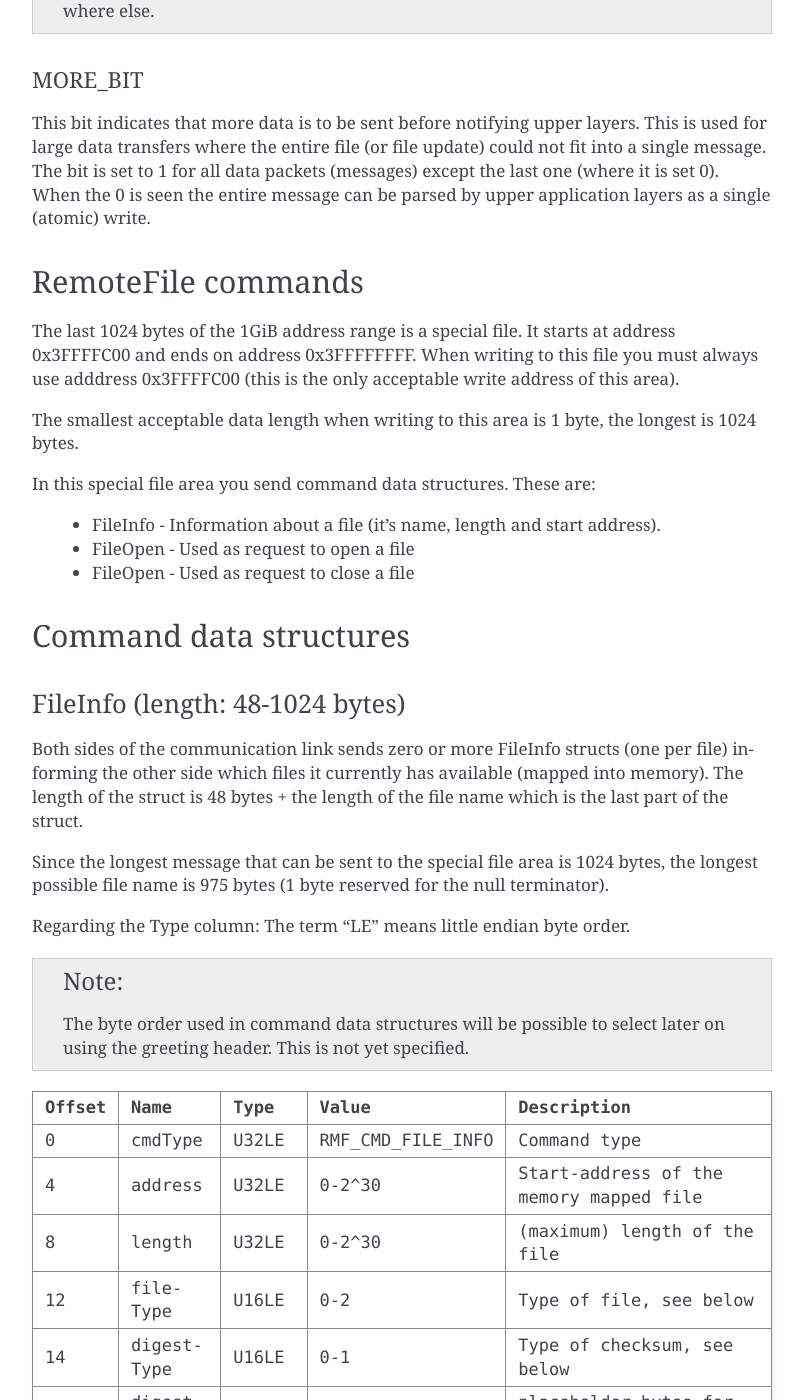
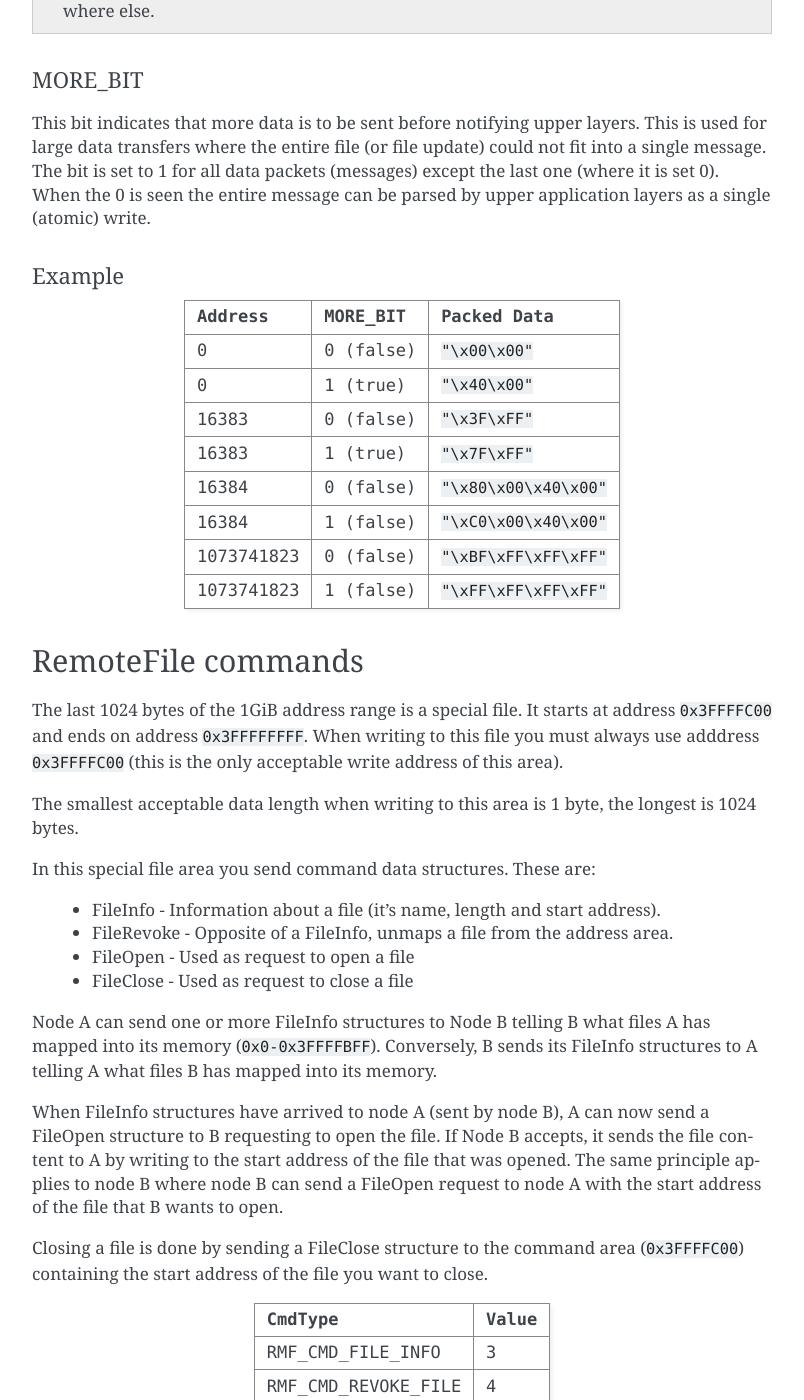
Before and after one commit to cogu/apx-doc, a Sphinx documentation site: the page built from doc/remotefile.rst, in a window 1280 px wide and 1400 px high, scrolled down 5252 px. Shown: the whole window, without its empty margins (388-1192 px from the left). Built offline with Sphinx 7.4.7, drawn with Linux system fonts in a browser that asks for light colours; some of the changed text lies outside the part shown.

Commit message:
improvements to remotefile documentation

```diff
--- a/doc/remotefile.rst
+++ b/doc/remotefile.rst
@@ -1,5 +1,5 @@
-RemoteFile
-==========
+RemoteFile 1.0 (draft)
+======================
 
 .. toctree::
    :maxdepth: 2
@@ -254,21 +254,72 @@ This bit indicates that more data is to be sent before notifying upper layers.
 This is used for large data transfers where the entire file (or file update) could not fit into a single message.
 The bit is set to 1 for all data packets (messages) except the last one (where it is set 0). When the 0 is seen the entire message can be parsed by upper application layers as a single (atomic) write.
 
+Example
+^^^^^^^
+
+.. rst-class:: table-numbers
+
+   +------------+-------------+------------------------+
+   |   Address  | MORE_BIT    |   Packed Data          |
+   +============+=============+========================+
+   |     0      |  0 (false)  | ``"\x00\x00"``         |
+   +------------+-------------+------------------------+
+   |     0      |  1 (true)   | ``"\x40\x00"``         |
+   +------------+-------------+------------------------+
+   |   16383    |  0 (false)  | ``"\x3F\xFF"``         |
+   +------------+-------------+------------------------+
+   |   16383    |  1 (true)   | ``"\x7F\xFF"``         |
+   +------------+-------------+------------------------+
+   |   16384    |  0 (false)  | ``"\x80\x00\x40\x00"`` |
+   +------------+-------------+------------------------+
+   |   16384    |  1 (false)  | ``"\xC0\x00\x40\x00"`` |
+   +------------+-------------+------------------------+
+   | 1073741823 |  0 (false)  | ``"\xBF\xFF\xFF\xFF"`` |
+   +------------+-------------+------------------------+
+   | 1073741823 |  1 (false)  | ``"\xFF\xFF\xFF\xFF"`` |
+   +------------+-------------+------------------------+
 
 RemoteFile commands
---------------------
+-------------------
 
-The last 1024 bytes of the 1GiB address range is a special file. It starts at address 0x3FFFFC00 and ends on address 0x3FFFFFFFF.
-When writing to this file you must always use adddress 0x3FFFFC00 (this is the only acceptable write address of this area).
+The last 1024 bytes of the 1GiB address range is a special file. It starts at address ``0x3FFFFC00`` and ends on address ``0x3FFFFFFFF``.
+When writing to this file you must always use adddress ``0x3FFFFC00`` (this is the only acceptable write address of this area).
 
 The smallest acceptable data length when writing to this area is 1 byte, the longest is 1024 bytes.
 
 In this special file area you send command data structures. These are:
 
   * FileInfo - Information about a file (it's name, length and start address).
+  * FileRevoke - Opposite of a FileInfo, unmaps a file from the address area.
   * FileOpen - Used as request to open a file
-  * FileOpen - Used as request to close a file
+  * FileClose - Used as request to close a file
 
+Node A can send one or more FileInfo structures to Node B telling B what files A has mapped into
+its memory (``0x0-0x3FFFFBFF``). Conversely, B sends its FileInfo structures to A telling A what files
+B has mapped into its memory.
+
+When FileInfo structures have arrived to node A (sent by node B), A can now send a FileOpen structure to B
+requesting to open the file. If Node B accepts, it sends the file content to A by writing to
+the start address of the file that was opened. The same principle applies to node B where node B can
+send a FileOpen request to node A with the start address of the file that B wants to open.
+
+Closing a file is done by sending a FileClose structure to the command area (``0x3FFFFC00``) containing
+the start address of the file you want to close.
+
+
+.. rst-class:: table-numbers
+
+   +---------------------+---------+
+   |   CmdType           |  Value  |
+   +=====================+=========+
+   | RMF_CMD_FILE_INFO   |    3    |
+   +---------------------+---------+
+   | RMF_CMD_REVOKE_FILE |    4    |
+   +---------------------+---------+
+   | RMF_CMD_FILE_OPEN   |    10   |
+   +---------------------+---------+
+   | RMF_CMD_FILE_CLOSE  |    11   |
+   +---------------------+---------+
 
 Command data structures
 -----------------------
@@ -315,8 +366,45 @@ Regarding the Type column: The term "LE" means little endian byte order.
 
    **digestType:**
 
-   * 0 - no digest, digestData array not used (default)
-   * 1 - digestData array contains a SHA256 digest
+   * 0 - no digest, digestData array is filled with zeros (default)
+   * 1 - SHA1 digest (as generated by sha1sum). Unused bytes are padded with zeros from the right.
+   * 2 - SHA256 digest (as generated by sha256sum)
+
+**Example:**
+
+.. rst-class:: table-numbers
+
+   +--------+--------------+-----------------------+------------------------+
+   | Offset |    Name      |     Value             | Packed data            |
+   +========+==============+=======================+========================+
+   |   0    |  cmdType     | RMF_CMD_FILE_INFO     | ``"\x03\x00\x00\x00"`` |
+   +--------+--------------+-----------------------+------------------------+
+   |   4    |  address     |     0x12345678        | ``"\x78\x56\x34\x12"`` |
+   +--------+--------------+-----------------------+------------------------+
+   |   8    |  length      |     1000              | ``"\xe8\x03"``         |
+   +--------+--------------+-----------------------+------------------------+
+   |   12   | fileType     |        0              | ``"\x00\x00"``         |
+   +--------+--------------+-----------------------+------------------------+
+   |   14   | digestType   |        0              | ``"\x00\x00"``         |
+   +--------+--------------+-----------------------+------------------------+
+   |   16   | digestData   | ``"\x00\x00...\x00"`` | ``"\x00\x00...\x00"``  |
+   +--------+--------------+-----------------------+------------------------+
+   |  48    | name         |  ``"file1.txt"``      | ``"file1.txt\0"``      |
+   +--------+--------------+-----------------------+------------------------+
+
+FileRevoke (length: 8 bytes)
+~~~~~~~~~~~~~~~~~~~~~~~~~~~~
+
+.. rst-class:: table-numbers
+
+   +--------+------------+--------+---------------------+----------------------------------------------------+
+   | Offset |    Name    | Type   |  Value              |   Description                                      |
+   +========+============+========+=====================+====================================================+
+   |   0    |  cmdType   |  U32LE | RMF_CMD_FILE_REVOKE |   Command type                                     |
+   +--------+------------+--------+---------------------+----------------------------------------------------+
+   |   4    |  address   |  U32LE |     0-2^30          |   Start-address of the memory mapped file to revoke|
+   +--------+------------+--------+---------------------+----------------------------------------------------+
+
 
 FileOpen (length: 8 bytes)
 ~~~~~~~~~~~~~~~~~~~~~~~~~~~
@@ -362,33 +450,6 @@ Immediately following the greeting message, the write messages starts.
 
 For address_header definition see address_header_
 
-RemoteFile Example
-------------------
-
-Header Examples
-~~~~~~~~~~~~~~~
-
-.. rst-class:: table-numbers
-
-   +------------+-------------+------------------------+
-   |   Address  | MORE_BIT    |   Packed Data          |
-   +============+=============+========================+
-   |     0      |  0 (false)  | ``"\x00\x00"``         |
-   +------------+-------------+------------------------+
-   |     0      |  1 (true)   | ``"\x40\x00"``         |
-   +------------+-------------+------------------------+
-   |   16383    |  0 (false)  | ``"\x3F\xFF"``         |
-   +------------+-------------+------------------------+
-   |   16383    |  1 (true)   | ``"\x7F\xFF"``         |
-   +------------+-------------+------------------------+
-   |   16384    |  0 (false)  | ``"\x80\x00\x40\x00"`` |
-   +------------+-------------+------------------------+
-   |   16384    |  1 (false)  | ``"\xC0\x00\x40\x00"`` |
-   +------------+-------------+------------------------+
-   | 1073741823 |  0 (false)  | ``"\xBF\xFF\xFF\xFF"`` |
-   +------------+-------------+------------------------+
-   | 1073741823 |  1 (false)  | ``"\xFF\xFF\xFF\xFF"`` |
-   +------------+-------------+------------------------+
 
 NumHeader
 ---------
```
